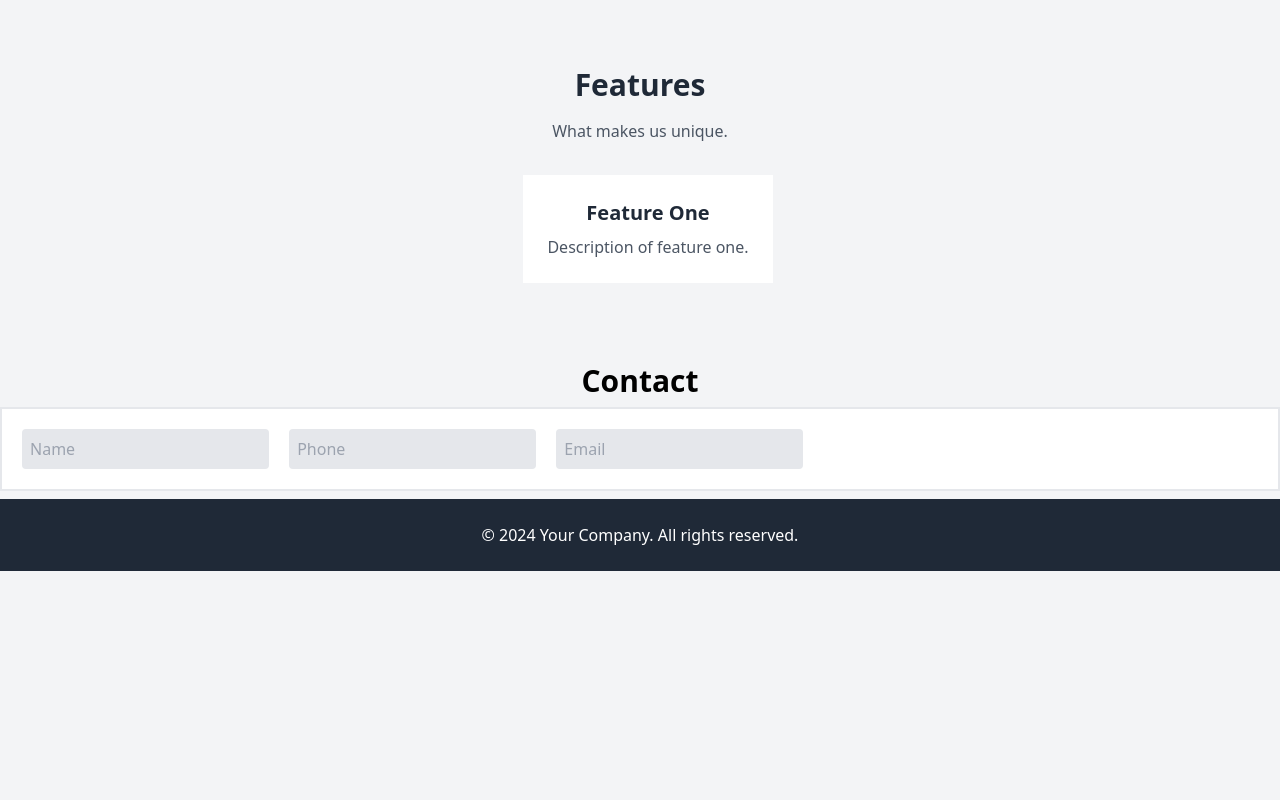
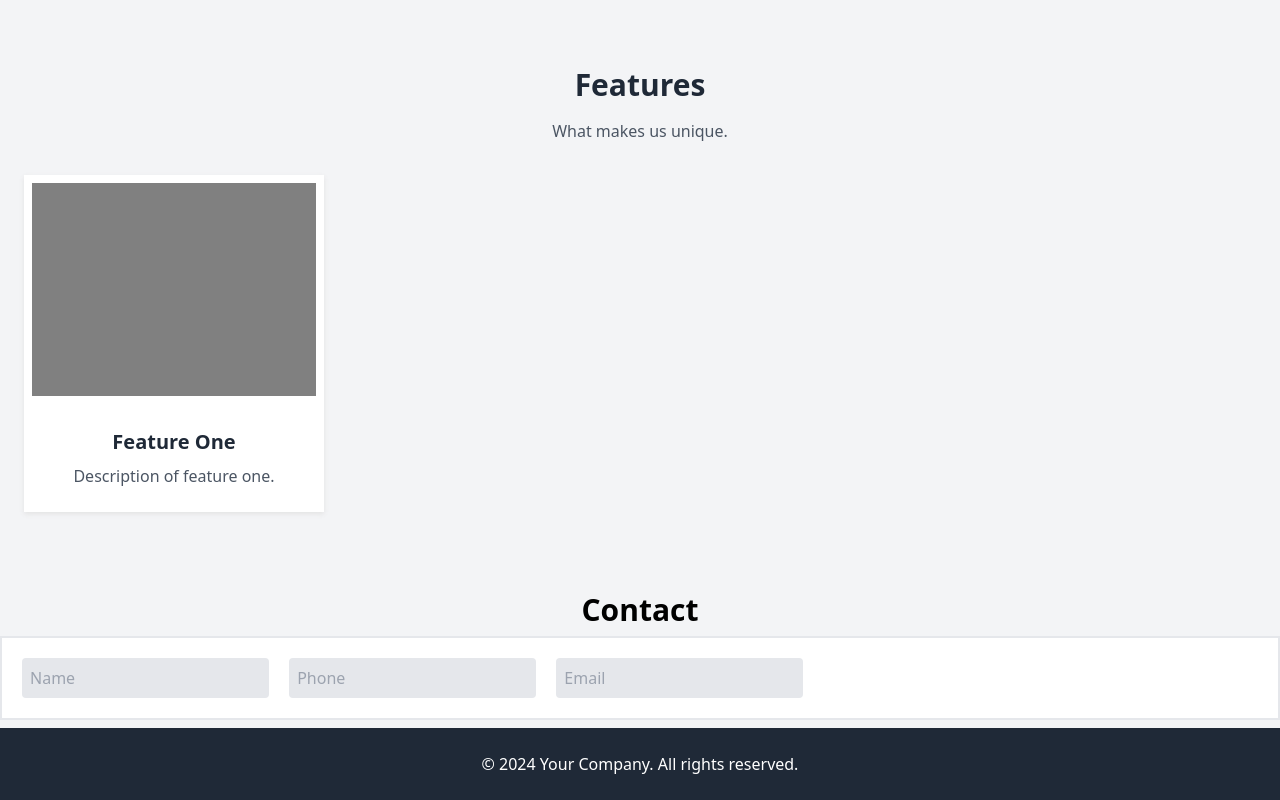
Before and after one commit to sonu-shivcharan/landing-page, a plain HTML site: page index.html in a window 1280 px wide. Shown: the part 813-1613 px from the top of the page. Before the commit the page ends 1384 px from the top, so only its background shows below. Drawn offline with nearby package versions, Linux system fonts and the light colour scheme.

Commit message:
update style.css

```diff
--- a/style.css
+++ b/style.css
@@ -9,7 +9,7 @@
   top: 0;
   display: none;
   backdrop-filter: blur(3px);
-  animation: slideDown 0.2s ease-in 1;
+  animation: slideDown 0.2s ease 1;
   z-index: 4;
 }
 #home {
@@ -21,7 +21,7 @@
   url('bg1.jpg');
   background-size: cover;
   background-repeat: no-repeat;
-  background-position: top;
+  background-position: center;
 }
 .headline-container{
 }
@@ -41,10 +41,24 @@
   animation: slideUp 0.4s ease 1;
 }
 
+
+
+.feature-card{
+  max-width: 300px;
+  background-color: white;
+  border-radius: 0px;
+  box-shadow: 0 2px 5px #e3e3e3;
+}
+.feature-card .feature-img{
+  background-color: gray;
+  width: 100%;
+  aspect-ratio: 4/3;
+  border-radius: 0px;
+}
 @keyframes slideUp {
   0% {
     opacity: 0;
-    transform: translateY(calc(2vh));
+    transform: translateY(calc(2vh + 50%));
   }
   100% {
     opacity: 1;
@@ -62,7 +76,7 @@
 }
 
 
-@media (max-width:560px) {
+@media (max-width: 560px) {
   #home {
     flex-direction: column!important;
   }
```
